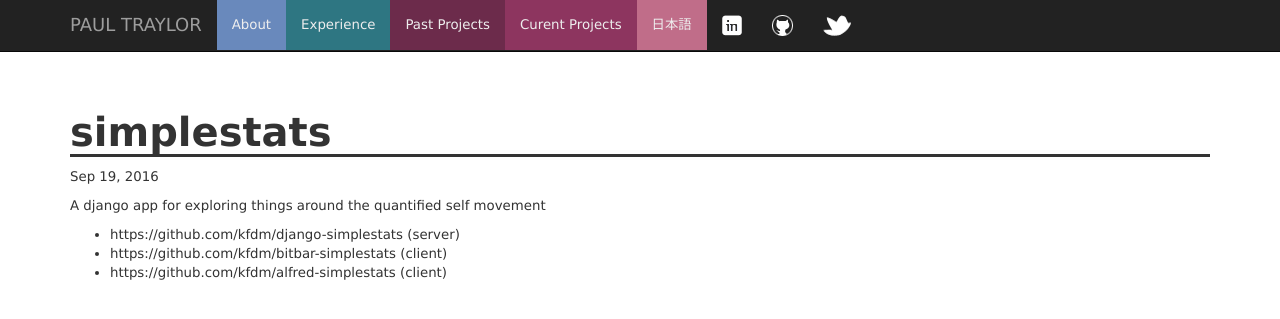
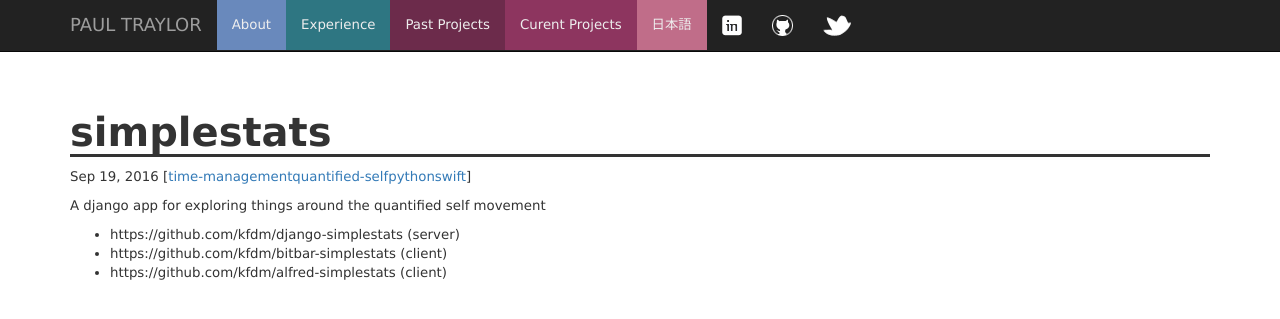
Before and after one commit to kfdm/paultraylor.net, a Jekyll site: the page built from projects/_posts/2016-09-19-simplestats.markdown, in a window 1280 px wide. Shown: the top 319 px of the page. Built offline with Jekyll 4.4.1, drawn with Linux system fonts in a browser that asks for light colours; nearby versions of some CDN libraries.

Commit message:
Update some tags

```diff
--- a/projects/_posts/2016-09-19-purplebot.markdown
+++ b/projects/_posts/2016-09-19-purplebot.markdown
@@ -4,6 +4,8 @@ title: "purplebot"
 github: kfdm/purplebot
 summary: Personal IRC Bot
 active: true
+tags:
+- python
 ---
 
 Used within my channel on GameSurge, I wrote an irc bot from scratch using python.
--- a/projects/_posts/2016-09-19-python-gntp.markdown
+++ b/projects/_posts/2016-09-19-python-gntp.markdown
@@ -4,6 +4,8 @@ title: "Python GNTP Library"
 github: kfdm/gntp
 summary: Python library for Growl Network Protocol
 active: true
+tags:
+- python
 ---
 
 ![image](https://img.shields.io/github/license/kfdm/gntp.svg)
--- a/projects/_posts/2016-09-19-simplestats.markdown
+++ b/projects/_posts/2016-09-19-simplestats.markdown
@@ -4,6 +4,11 @@ title: "simplestats"
 github: kfdm/django-simplestats
 summary: Personal project for exploring quantified self
 active: true
+tags:
+- time-management
+- quantified-self
+- python
+- swift
 ---
 
 A django app for exploring things around the quantified self movement
--- a/projects/_posts/2017-08-28-timebox.markdown
+++ b/projects/_posts/2017-08-28-timebox.markdown
@@ -4,6 +4,10 @@ title: "Timebox"
 summary: Various time management tools inspired by Pomodoro timers
 github: kfdm/ios-pomodoro
 active: true
+tags:
+- python
+- swift
+- time-management
 ---
 
 Various time management tools inspired by Pomodoro timers
```
